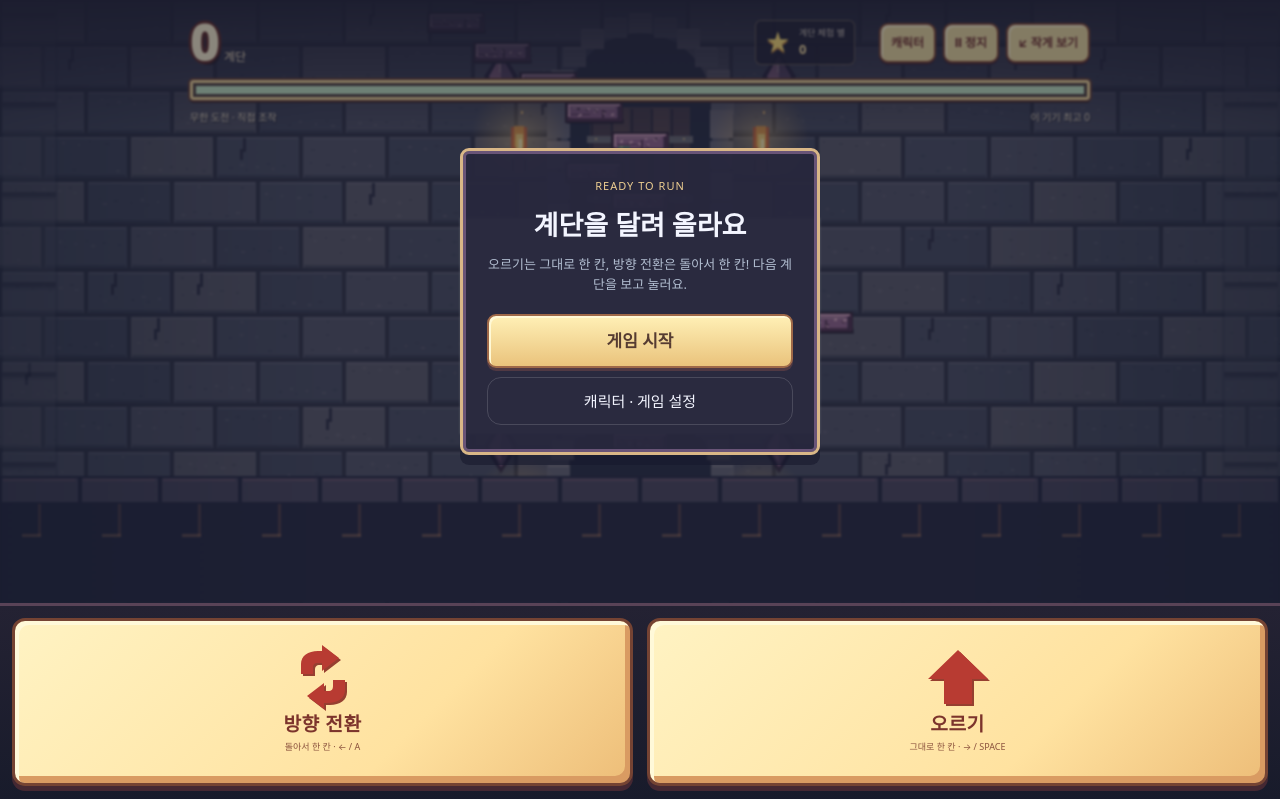
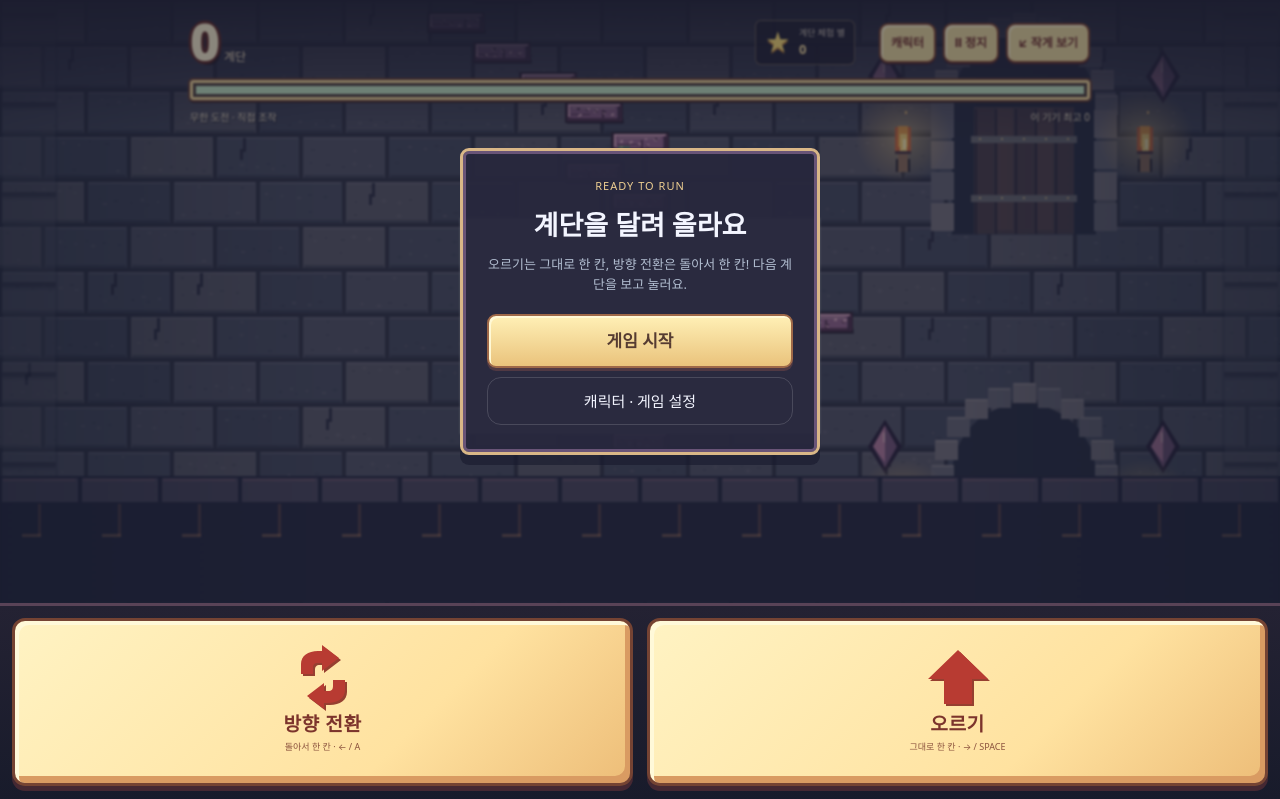
Before and after one commit to sunup00-hys/neon-slide-family, a plain HTML site: page stairs-preview.html in a window 1280 px wide. Shown: the top 799 px of the page. Drawn offline with Linux system fonts and the light colour scheme; animation ran at ten frames a second.

Commit message:
Move central castle gate and banners into right 20 percent of fixed background

```diff
--- a/stairs-preview.html
+++ b/stairs-preview.html
@@ -354,7 +354,7 @@ function drawBackground(){
  // Hanging pixel banners give the tower a recognizable arcade silhouette.
  const bannerY=((camY*.23)%460+460)%460-160;
  for(const side of [-1,1]){
-  const bx=width/2+side*Math.min(width*.37,260);
+  const bx=width*.8+side*Math.min(width*.13,85);
   rect(ctx,"#252538",bx-19,bannerY-4,38,4);rect(ctx,"#b39162",bx-20,bannerY-6,40,3);
   rect(ctx,"#39283e",bx-15,bannerY,31,76);rect(ctx,side<0?"#885276":"#4f7184",bx-12,bannerY,25,68);
   rect(ctx,"#c8a57b",bx-10,bannerY+4,2,59);rect(ctx,"#c8a57b",bx+9,bannerY+4,2,59);
@@ -367,7 +367,7 @@ function drawBackground(){
  }
  const gap=370,dy=((height*.83-camY*.3)%gap+gap)%gap;
  for(let y=dy-gap;y<height+150;y+=gap){
-  const center=width/2;
+  const center=width*.8;
   // Repeating stone gate and its arch scroll at a slower depth than the steps.
   ctx.fillStyle="#272b40";ctx.beginPath();ctx.arc(center,y-25,72,Math.PI,0);ctx.lineTo(center+72,y+104);ctx.lineTo(center-72,y+104);ctx.closePath();ctx.fill();
   rect(ctx,"#483d48",center-50,y-23,100,127);
```
